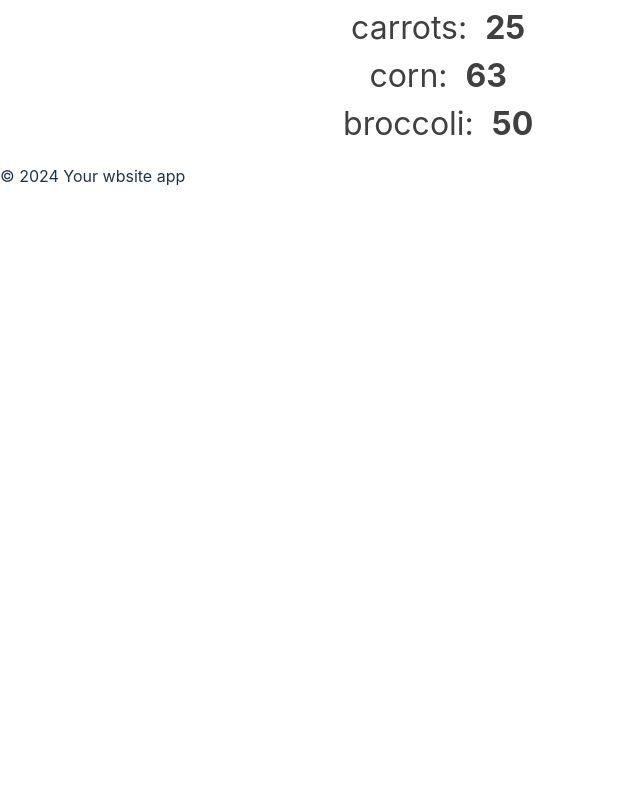
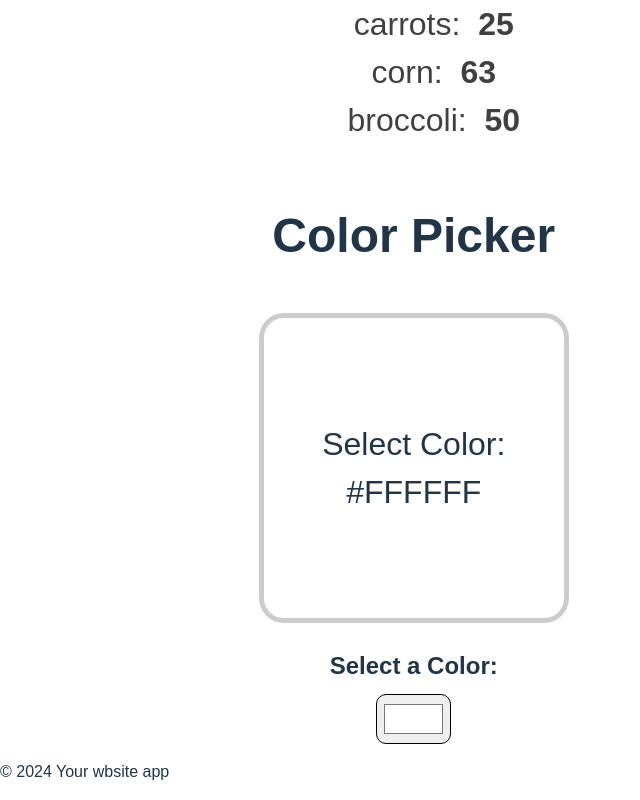
Before and after one commit to makarenkoj/my-react-app, a React (Vite) app: page / in a window 1280 px wide. Shown: the part 3373-4173 px from the top of the page, without its empty margins (0-640 px from the left). Before the commit the page ends 3577 px from the top, so only its background shows below. Built offline with nearby package versions, Linux system fonts and the light colour scheme.

Commit message:
color picker

```diff
--- a/src/App.jsx
+++ b/src/App.jsx
@@ -11,6 +11,7 @@
 import MyComponent from './MyComponent.jsx'
 import Counter from './Counter.jsx'
 import ChangeComponent from './ChangeComponent.jsx'
+import ColorPicker from './ColorPicker.jsx'
 
 
 function App() {
@@ -43,6 +44,7 @@
           <Student></Student>
           {fruits.length > 0 && <List items={fruits} category='Fruits'></List>}
           {vegetables.length > 0 && <List items={vegetables} category='Vegetables'></List>}
+          <ColorPicker></ColorPicker>
           <Footer></Footer>
       </>
   );
--- /dev/null
+++ b/src/ColorPicker.jsx
@@ -0,0 +1,20 @@
+import {useState} from 'react';
+
+function ColorPicker(){
+  const [color, setColor] = useState('#FFFFFF');
+
+  function handleColorChange(event){
+      setColor(event.target.value);
+  }
+
+    return( <div className='color-picker-container'>
+                <h1>Color Picker</h1>
+                <div className='color-display' style={{backgroundColor: color}}>
+                    <p>Select Color: {color}</p>
+                </div>
+                <label>Select a Color:</label>
+                <input type='color' value={color} onChange={handleColorChange}/>
+            </div>);
+}
+
+export default ColorPicker
--- a/src/index.css
+++ b/src/index.css
@@ -23,6 +23,7 @@
 }
 
 body {
+  font-family: Arial, sans-serif;
   margin: 0;
   display: flex;
   place-items: center;
@@ -186,3 +187,46 @@
 .counter-button:hover{
     background-color: hsl(197, 100%, 48%);
 }
+
+.color-picker-container{
+    display: flex;
+    flex-direction: column;
+    align-items: center;
+}
+
+.color-picker-container h1{
+    margin: 50px;
+    font-size: 3rem;
+}
+
+.color-display{
+    width: 300px;
+    height: 300px;
+    display: flex;
+    justify-content: center;
+    align-items: center;
+    border: 5px solid hsl(0, 0%, 80%);
+    border-radius: 25px;
+    margin-bottom: 25px;
+    transition: 0.25s ease;
+}
+
+.color-display p{
+    color: hsl(0, 0% 20%);
+    font-size: 2rem;
+    text-align: center;
+}
+
+.color-picker-container label{
+    font-size: 1.5rem;
+    font-weight: bold;
+    margin-bottom: 10px;
+}
+
+.color-picker-container input{
+    width: 75px;
+    height: 50px;
+    padding: 5px;
+    border-radius: 10px;
+    border: 3px solid hsl(0, 0% 80%);
+}
```
Lines whose indentation alone changed are shown as unchanged.
